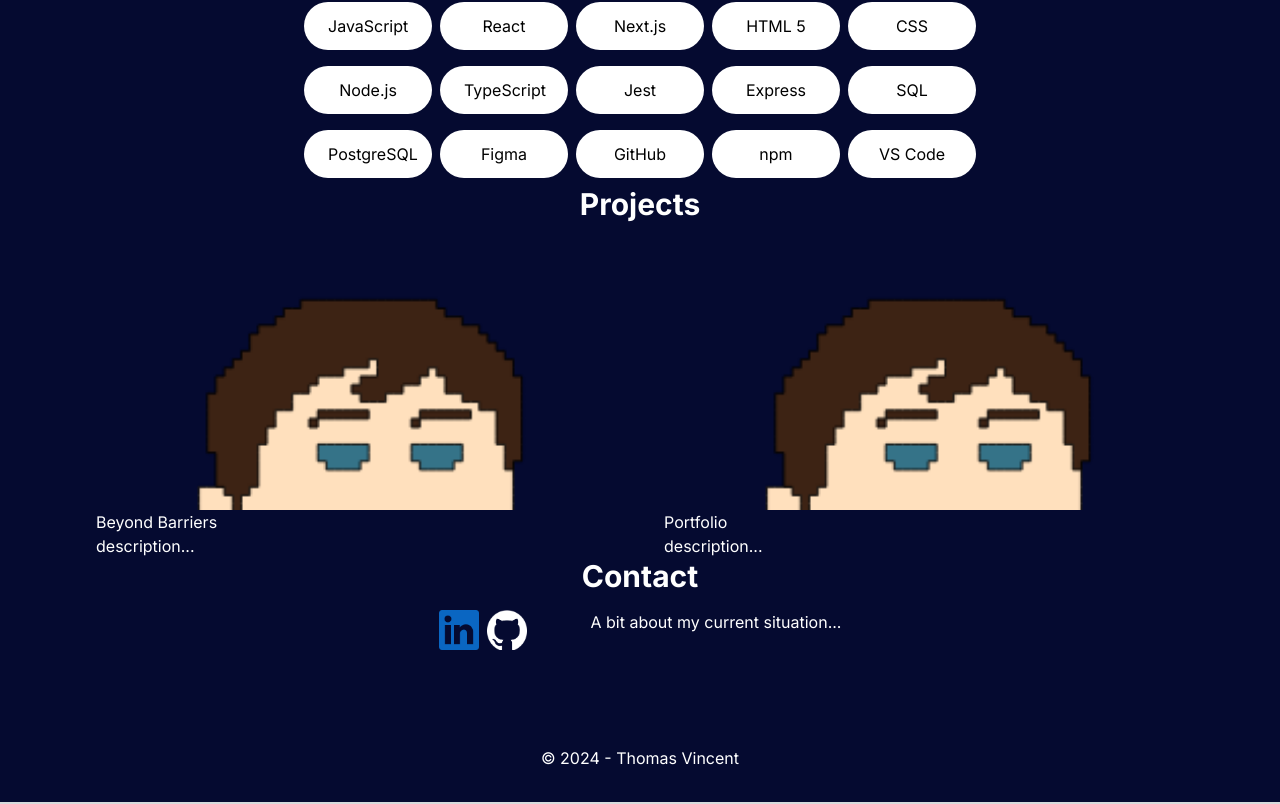
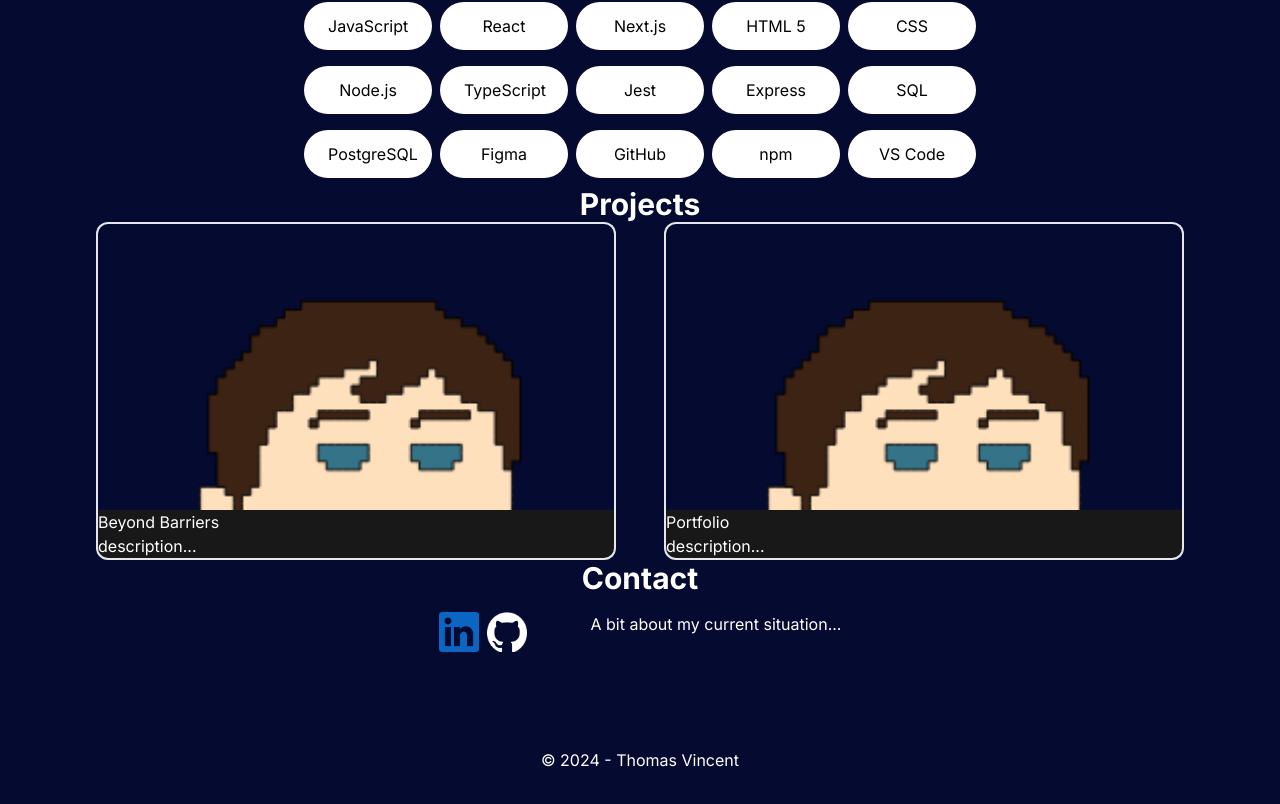
Before and after one commit to tvincent23/Portfolio, a Next.js app in the folder my-app/: page / in a window 1280 px wide. Shown: the part 858-1662 px from the top of the page. Built offline with nearby package versions, Linux system fonts and the light colour scheme.

Commit message:
border added to projects

```diff
--- a/my-app/app/components/ProjectDetails.jsx
+++ b/my-app/app/components/ProjectDetails.jsx
@@ -4,10 +4,10 @@ const ProjectDetails = ({ imgUrl, title, description, gitUrl, previewUrl }) => {
   return (
     <div>
       <div
-        className="h-52 md:h-72 rounded-t-xl relative group"
+        className="h-52 md:h-72 rounded-t-xl relative group border-t-2 border-l-2 border-r-2 border-white-600"
         style={{ background: `url(${imgUrl})`, backgroundSize: "cover" }}
       ></div>
-      <div className="text-white">
+      <div className="text-white rounded-b-xl bg-[#181818] border-b-2 border-l-2 border-r-2 border-white-600">
         <h5>{title}</h5>
         <p>{description}</p>
       </div>
```
